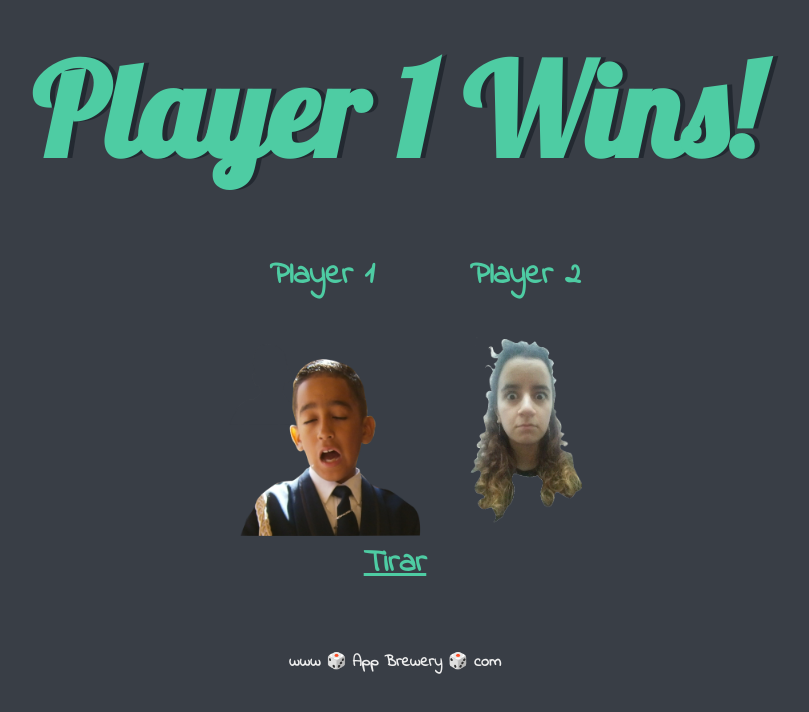
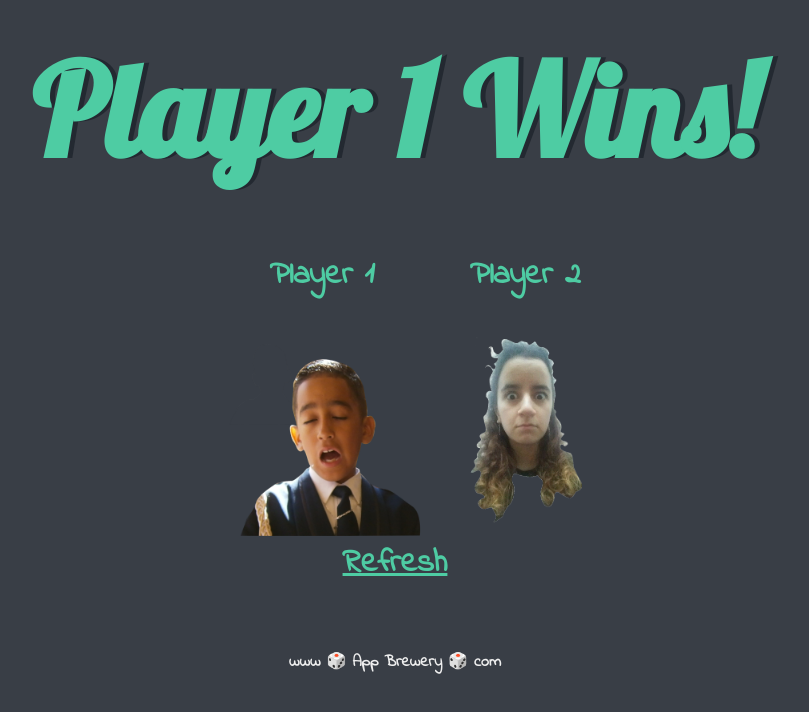
Before and after one commit to hdanielmm/dice, a plain HTML site: page index.html in a window 1280 px wide. Shown: the whole page, without its empty margins (245-1054 px from the left). Drawn offline with Linux system fonts and the light colour scheme.

Commit message:
Update index.html

```diff
--- a/index.html
+++ b/index.html
@@ -42,7 +42,7 @@
     </div>
 
     <div class="btn">
-      <a href="javascript:location.reload()">Tirar</a>
+      <a href="#">Refresh</a>
     </div>
 
   </div>
```
